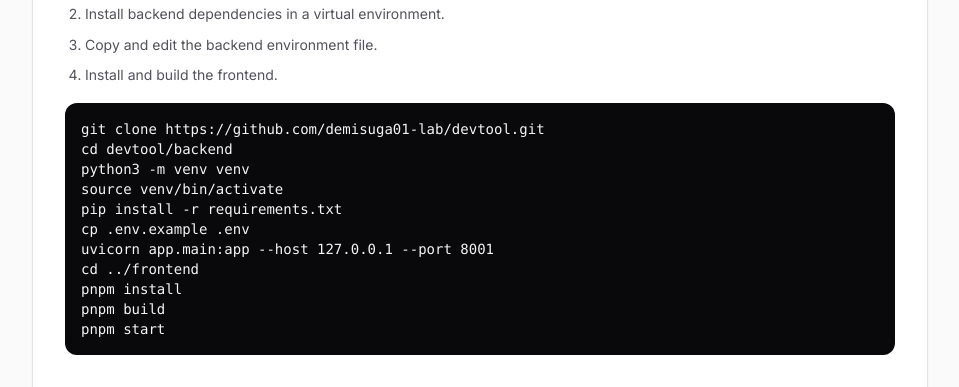
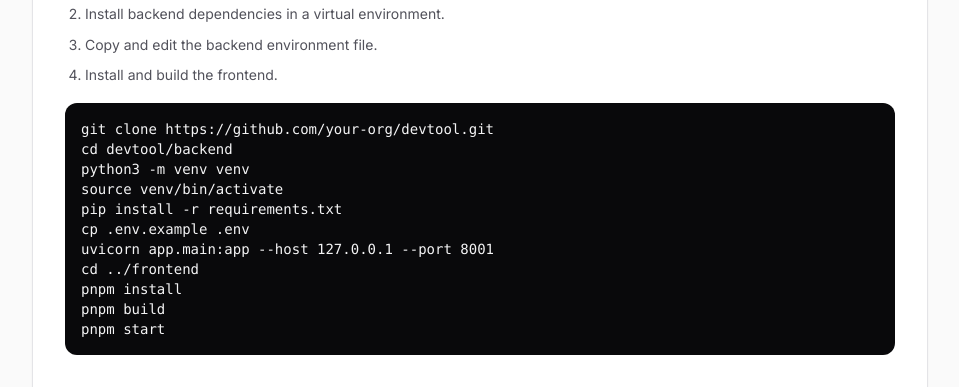
Before and after one commit to demisuga01-lab/devtool, a Next.js app in the folder frontend/: page /docs/self-hosting in a window 1280 px wide. Shown: the part 820-1207 px from the top of the page, without its empty margins (304-1263 px from the left). Built offline with nearby package versions, Linux system fonts and the light colour scheme.

Commit message:
fix: remove personal github repo link from nav

```diff
--- a/frontend/app/about/page.tsx
+++ b/frontend/app/about/page.tsx
@@ -114,7 +114,7 @@ export default function AboutPage() {
           Star the repo, report issues, or contribute new tools.
         </p>
         <Link
-          href="https://github.com/demisuga01-lab/devtool"
+          href="https://github.com"
           target="_blank"
           className="mt-6 inline-flex rounded-xl bg-emerald-600 px-4 py-2 text-sm font-medium text-white transition-colors hover:bg-emerald-700 dark:bg-emerald-500 dark:hover:bg-emerald-400"
         >
--- a/frontend/app/contact/page.tsx
+++ b/frontend/app/contact/page.tsx
@@ -11,7 +11,7 @@ const cards = [
     iconClass: "text-red-500 bg-red-50 dark:bg-red-950/30",
     text: "Found something broken? Open a GitHub issue with steps to reproduce.",
     links: [
-      { label: "Open GitHub Issue →", href: "https://github.com/demisuga01-lab/devtool/issues" },
+      { label: "Open GitHub Issue →", href: "https://github.com" },
       { label: "Email support →", href: "mailto:support@wellfriend.online" },
     ],
   },
@@ -21,7 +21,7 @@ const cards = [
     iconClass: "text-yellow-500 bg-yellow-50 dark:bg-yellow-950/30",
     text: "Have an idea for a new tool or improvement? We would love to hear it.",
     links: [
-      { label: "GitHub Discussions →", href: "https://github.com/demisuga01-lab/devtool/discussions" },
+      { label: "GitHub Discussions →", href: "https://github.com" },
       { label: "Join Discord →", href: "https://discord.gg/ZQFmYaQbVu" },
     ],
   },
--- a/frontend/app/docs/self-hosting/page.tsx
+++ b/frontend/app/docs/self-hosting/page.tsx
@@ -77,7 +77,7 @@ export default function SelfHostingDocsPage() {
           <li>Copy and edit the backend environment file.</li>
           <li>Install and build the frontend.</li>
         </ol>
-        <CodeBlock>{`git clone https://github.com/demisuga01-lab/devtool.git
+        <CodeBlock>{`git clone https://github.com/your-org/devtool.git
 cd devtool/backend
 python3 -m venv venv
 source venv/bin/activate
--- a/frontend/app/pricing/page.tsx
+++ b/frontend/app/pricing/page.tsx
@@ -46,7 +46,7 @@ export default function PricingPage() {
       <p className="mt-6 text-center text-sm text-zinc-500 dark:text-zinc-500">
         Want the source code?{" "}
         <a
-          href="https://github.com/demisuga01-lab/devtool"
+          href="https://github.com"
           target="_blank"
           rel="noreferrer"
           className="font-medium text-emerald-600 hover:text-emerald-700 dark:text-emerald-400"
--- a/frontend/components/Footer.tsx
+++ b/frontend/components/Footer.tsx
@@ -1,7 +1,7 @@
 import Image from "next/image";
 import Link from "next/link";
 
-const GITHUB_URL = "https://github.com/demisuga01-lab/devtool";
+const GITHUB_URL = "https://github.com";
 
 const productLinks = [
   { label: "Dev Tools", href: "/tools" },
--- a/frontend/components/Header.tsx
+++ b/frontend/components/Header.tsx
@@ -18,7 +18,7 @@ import { allTools } from "@/lib/tools";
 import type { Tool } from "@/lib/tools";
 import { authChangedEvent, clearAuth, isAuthenticated } from "@/lib/auth";
 
-const GITHUB_URL = "https://github.com/demisuga01-lab/devtool";
+const GITHUB_URL = "https://github.com";
 
 const mainLinks = [
   { name: "Pricing", href: "/pricing" },
```
